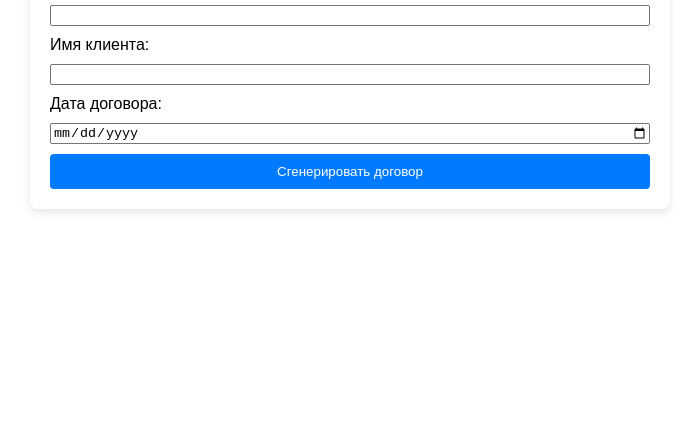
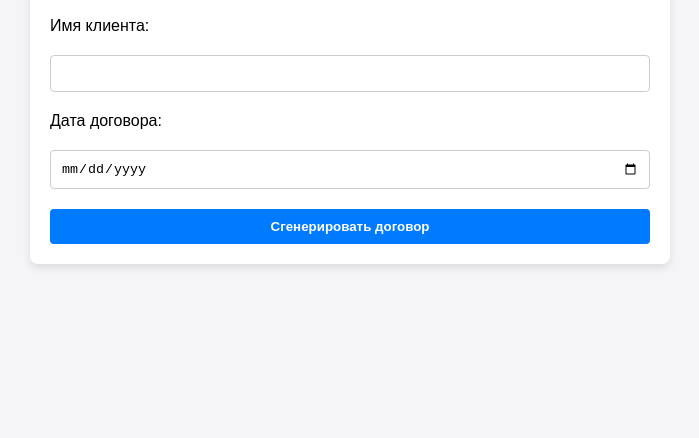
Before and after one commit to meschc/create.kirmesch.ru, a plain HTML site: page index.html in a window 1280 px wide. Shown: the part 362-800 px from the top of the page, without its empty margins (290-989 px from the left). Drawn offline with Linux system fonts and the light colour scheme.

Commit message:
Update style.css

```diff
--- a/style.css
+++ b/style.css
@@ -3,38 +3,47 @@ body {
     display: flex;
     justify-content: center;
     align-items: center;
-    height: 100vh;
+    min-height: 100vh;
     margin: 0;
+    background-color: #f4f4f9;
 }
 
 .container {
     width: 100%;
     max-width: 600px;
     padding: 20px;
+    background-color: white;
     box-shadow: 0 4px 8px rgba(0, 0, 0, 0.1);
     border-radius: 8px;
 }
 
 h1, h2 {
     text-align: center;
+    color: #333;
 }
 
 form {
     display: flex;
     flex-direction: column;
+    gap: 10px;
 }
 
 label, input, button {
     margin-top: 10px;
 }
 
+input, button {
+    padding: 10px;
+    border-radius: 4px;
+    border: 1px solid #ccc;
+}
+
 button {
-    padding: 10px;
     background-color: #007BFF;
     color: white;
+    cursor: pointer;
     border: none;
-    border-radius: 4px;
-    cursor: pointer;
+    font-weight: bold;
 }
 
 button:hover {
```
